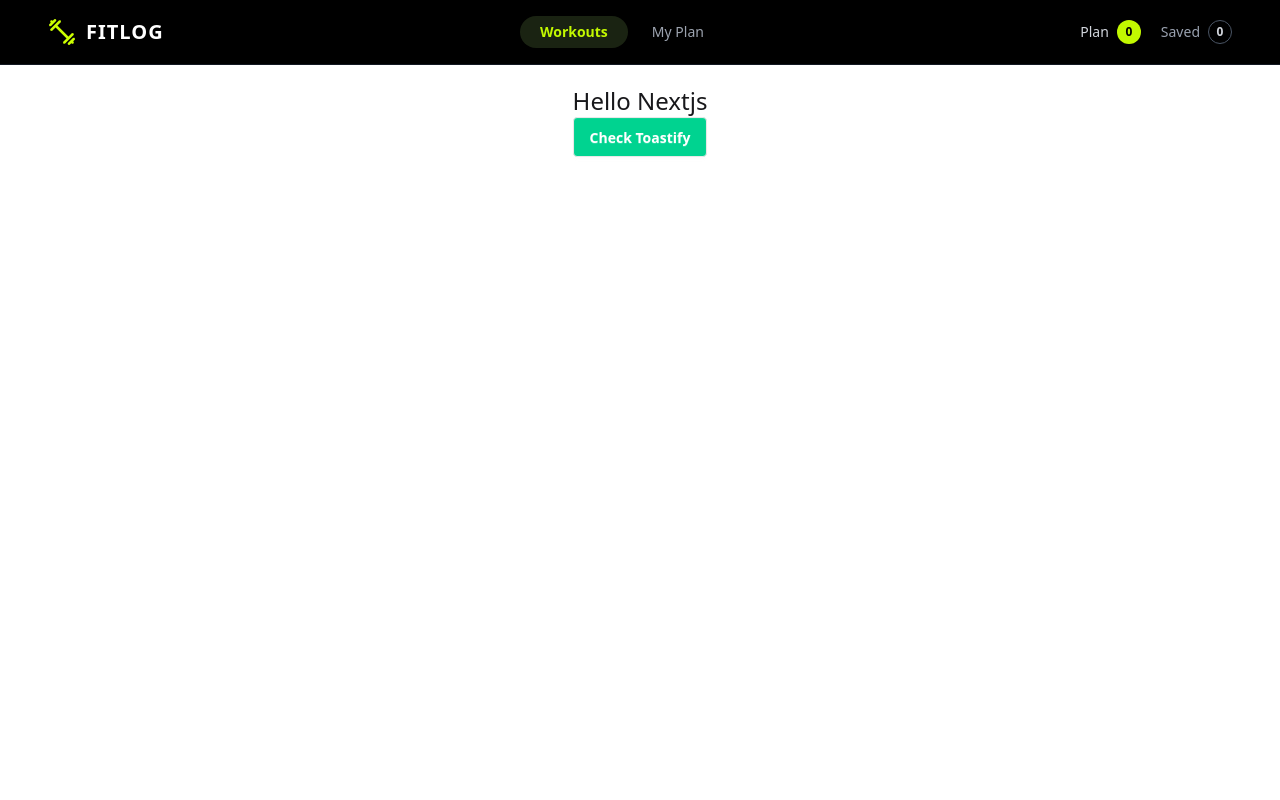
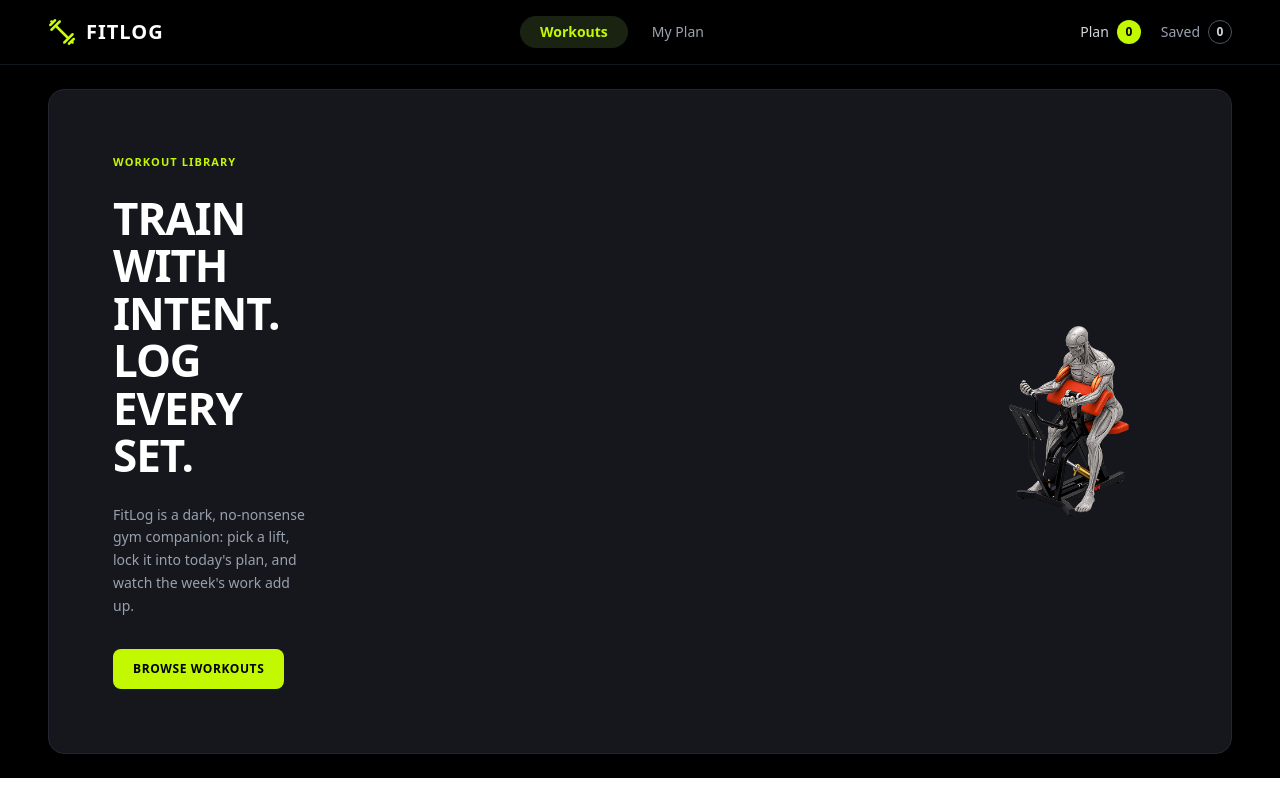
Before and after one commit to asad4405/fitlog-app, a Next.js app: page / in a window 1280 px wide. Built offline with nearby package versions, Linux system fonts and the light colour scheme.

Commit message:
add Banner component and complete design

```diff
--- a/src/app/page.tsx
+++ b/src/app/page.tsx
@@ -1,14 +1,10 @@
 'use client';
-import { toast } from "react-toastify";
+import Banner from "@/components/homepage/Banner";
 
 export default function Home() {
-    const handleCheckToastfy = () => {
-        toast.success("Check Toastify");
-    };
     return (
-        <div className="my-5 text-center">
-            <h3 className="text-2xl">Hello Nextjs</h3>
-            <button className="btn bg-success text-white" onClick={handleCheckToastfy} >Check Toastify</button>
+        <div>
+            <Banner/>
         </div>
     );
 }
--- /dev/null
+++ b/src/components/homepage/Banner.tsx
@@ -0,0 +1,46 @@
+import Image from "next/image";
+
+export default function Banner() {
+    return (
+        <section className="bg-black text-white py-6 px-4 md:px-12">
+            <div className="container mx-auto bg-[#15171D] border border-[#222630] rounded-2xl p-8 sm:p-12 md:p-16 flex flex-col md:flex-row items-center justify-between gap-8">
+                <div className="w-full md:max-w-48 space-y-6">
+                    <span className="text-[#C2F800] text-[11px] font-bold tracking-widest uppercase block">
+                        WORKOUT LIBRARY
+                    </span>
+
+                    <h1 className="text-3xl sm:text-4xl md:text-[44px] font-black tracking-tight leading-[1.08] uppercase text-white font-sans">
+                        TRAIN WITH INTENT. LOG EVERY SET.
+                    </h1>
+
+                    <p className="text-gray-400 text-xs sm:text-sm leading-relaxed max-w-100">
+                        FitLog is a dark, no-nonsense gym companion: pick a
+                        lift, lock it into today's plan, and watch the week's
+                        work add up.
+                    </p>
+
+                    <div className="pt-2">
+                        <a
+                            href=""
+                            className="inline-flex items-center justify-center bg-[#C2F800] text-black font-extrabold text-xs px-5 py-3 rounded-lg hover:opacity-90 transition-opacity uppercase tracking-wider"
+                        >
+                            BROWSE WORKOUTS
+                        </a>
+                    </div>
+                </div>
+
+                <div className="flex-1 flex justify-center md:justify-end w-full">
+                    <div className="relative w-full max-w-70 sm:max-w-[320px] md:max-w-48 h-65 sm:h-80 md:h-87.5">
+                        <Image
+                            src="/assets/banner.png"
+                            alt="FitLog Banner Gym Machine"
+                            fill
+                            priority
+                            className="object-contain object-right"
+                        />
+                    </div>
+                </div>
+            </div>
+        </section>
+    );
+}
--- a/src/components/shared/Navbar.tsx
+++ b/src/components/shared/Navbar.tsx
@@ -8,7 +8,7 @@ const Navbar = () => {
     const pathName = usePathname();
     return (
         <header className="sticky top-0 z-50 bg-black text-white py-4 px-4 md:px-12 border-b border-gray-800/60">
-            <div className="max-w-7xl mx-auto flex items-center justify-between">
+            <div className="container mx-auto flex items-center justify-between">
 
                 <Link
                     href="/"
```
